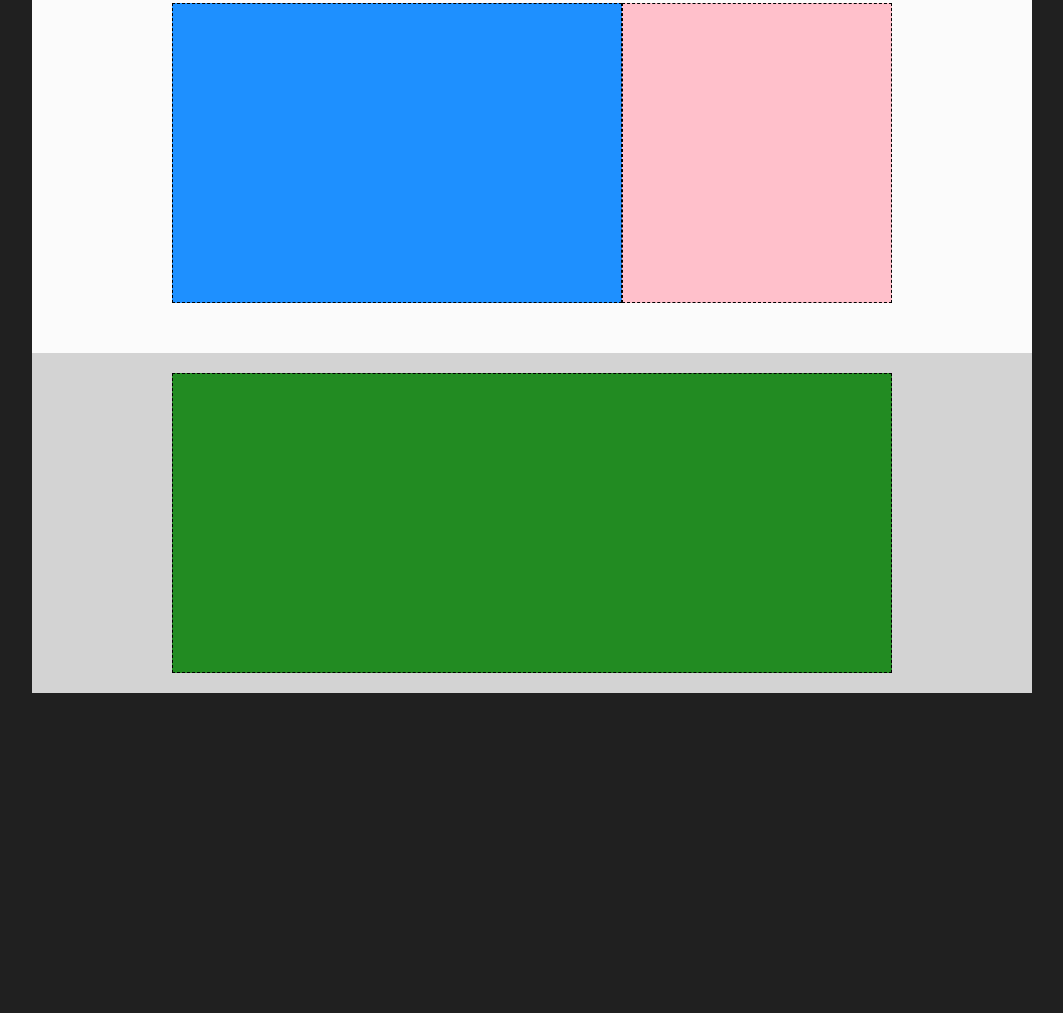
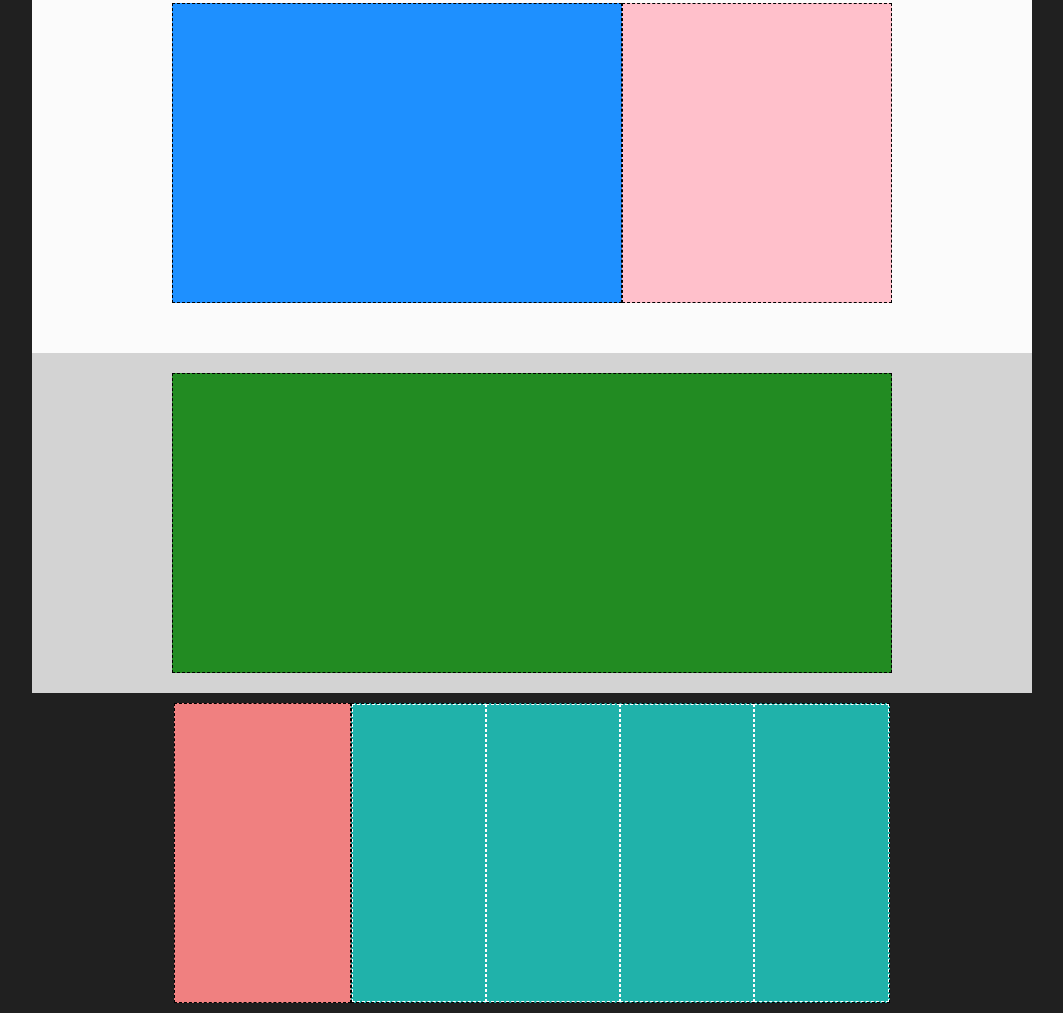
Before and after one commit to michelebonanno92/htmlcss-struttura-discord, a plain HTML site: page index.html in a window 1280 px wide. Shown: the part 1229-2242 px from the top of the page, without its empty margins (108-1171 px from the left). Before the commit the page ends 1922 px from the top, so only its background shows below. Drawn offline with Linux system fonts and the light colour scheme.

Commit message:
finish footer top

```diff
--- a/css/style.css
+++ b/css/style.css
@@ -153,3 +153,35 @@ general
     min-height: 300px;
     width: 75%;
   }
+
+
+  /*
+  footer
+   */
+
+   .footer-top{
+    display: flex;
+    justify-content: center;
+    padding: 10px;
+   }
+
+   .footer-top-left{
+    background-color: #F08080;
+    width: 18%;
+    border: 1px dashed black;
+    min-height: 300px;
+  }
+
+  .footer-top-right{
+    background-color:#20B2AA ;
+    width: 55%;
+    border: 1px dashed black;
+    min-height: 300px;
+    display: flex;
+
+  }
+
+  .footer-top-right-child{
+    width: 25%;
+    border: 1px dashed white;
+  }
--- a/index.html
+++ b/index.html
@@ -11,13 +11,11 @@
         <div class="container ">
             <!-- header -->
             <header>
-                <!-- flex container -->
                 <section class="header-top">
                      <div class="item-20">logo</div>
                     <div class="item-40">link link link link</div>
                     <div class="item-20">login</div>
                 </section>
-                 <!-- flex container -->
                 <section class="header-bottom">
                     <div></div>
                 </section>
@@ -46,15 +44,20 @@
                     <div></div>
                     <div></div>
                 </section>
-
-
             </main>
             <!-- /main -->
 
             <!-- footer -->
             <footer>
-                <div class="container-footer">
-
+                <div class="footer-top">
+                    <div class="footer-top-left">
+                    </div>
+                    <div class="footer-top-right">
+                        <div class="footer-top-right-child"></div>
+                        <div class="footer-top-right-child"></div>
+                        <div class="footer-top-right-child"></div>
+                        <div class="footer-top-right-child"></div>
+                    </div>
                 </div>
             </footer>
             <!-- /footer -->
```
